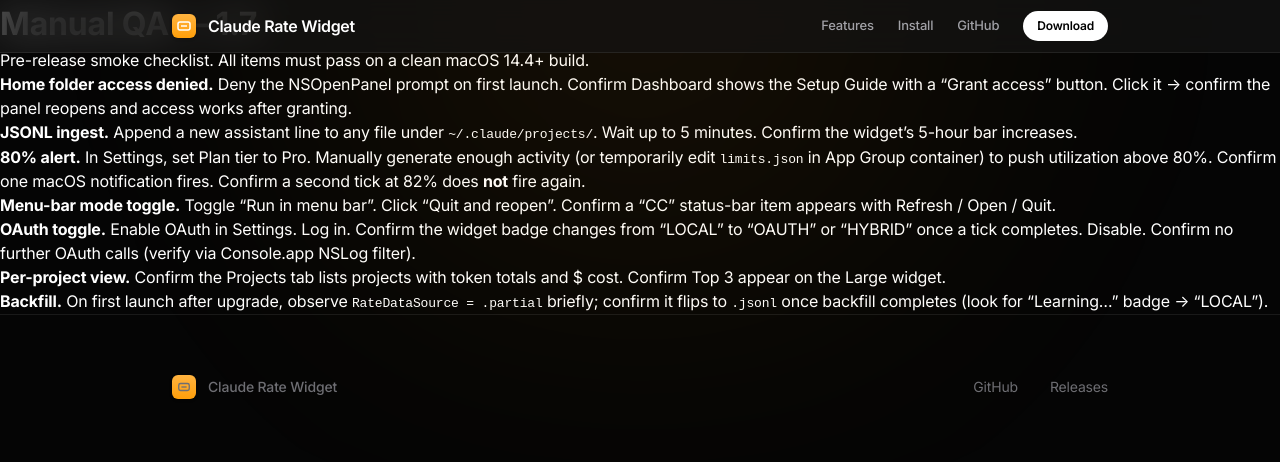
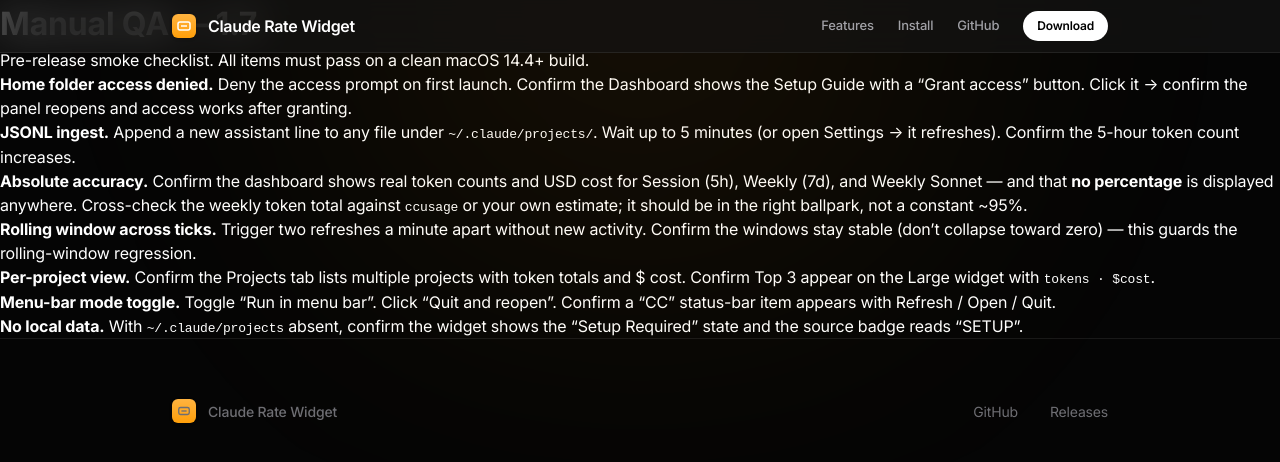
Before and after one commit to hulryung/cc-rate-widget, a Jekyll site: the page built from docs/MANUAL_QA.md, in a window 1280 px wide and 900 px high. Shown: the top 462 px of the window. Built offline with Jekyll 4.4.1, drawn with Linux system fonts in a browser that asks for light colours; our own code applies the rules of GitHub Pages for plain Markdown files.

Commit message:
docs: update README + manual QA for absolute-centric 1.7

```diff
--- a/docs/MANUAL_QA.md
+++ b/docs/MANUAL_QA.md
@@ -2,10 +2,10 @@
 
 Pre-release smoke checklist. All items must pass on a clean macOS 14.4+ build.
 
-1. **Home folder access denied.** Deny the NSOpenPanel prompt on first launch. Confirm Dashboard shows the Setup Guide with a "Grant access" button. Click it → confirm the panel reopens and access works after granting.
-2. **JSONL ingest.** Append a new assistant line to any file under `~/.claude/projects/`. Wait up to 5 minutes. Confirm the widget's 5-hour bar increases.
-3. **80% alert.** In Settings, set Plan tier to Pro. Manually generate enough activity (or temporarily edit `limits.json` in App Group container) to push utilization above 80%. Confirm one macOS notification fires. Confirm a second tick at 82% does **not** fire again.
-4. **Menu-bar mode toggle.** Toggle "Run in menu bar". Click "Quit and reopen". Confirm a "CC" status-bar item appears with Refresh / Open / Quit.
-5. **OAuth toggle.** Enable OAuth in Settings. Log in. Confirm the widget badge changes from "LOCAL" to "OAUTH" or "HYBRID" once a tick completes. Disable. Confirm no further OAuth calls (verify via Console.app NSLog filter).
-6. **Per-project view.** Confirm the Projects tab lists projects with token totals and $ cost. Confirm Top 3 appear on the Large widget.
-7. **Backfill.** On first launch after upgrade, observe `RateDataSource = .partial` briefly; confirm it flips to `.jsonl` once backfill completes (look for "Learning…" badge → "LOCAL").
+1. **Home folder access denied.** Deny the access prompt on first launch. Confirm the Dashboard shows the Setup Guide with a "Grant access" button. Click it → confirm the panel reopens and access works after granting.
+2. **JSONL ingest.** Append a new assistant line to any file under `~/.claude/projects/`. Wait up to 5 minutes (or open Settings → it refreshes). Confirm the 5-hour token count increases.
+3. **Absolute accuracy.** Confirm the dashboard shows real token counts and USD cost for Session (5h), Weekly (7d), and Weekly Sonnet — and that **no percentage** is displayed anywhere. Cross-check the weekly token total against `ccusage` or your own estimate; it should be in the right ballpark, not a constant ~95%.
+4. **Rolling window across ticks.** Trigger two refreshes a minute apart without new activity. Confirm the windows stay stable (don't collapse toward zero) — this guards the rolling-window regression.
+5. **Per-project view.** Confirm the Projects tab lists multiple projects with token totals and $ cost. Confirm Top 3 appear on the Large widget with `tokens · $cost`.
+6. **Menu-bar mode toggle.** Toggle "Run in menu bar". Click "Quit and reopen". Confirm a "CC" status-bar item appears with Refresh / Open / Quit.
+7. **No local data.** With `~/.claude/projects` absent, confirm the widget shows the "Setup Required" state and the source badge reads "SETUP".
```
Also changed, not shown: README.md.
